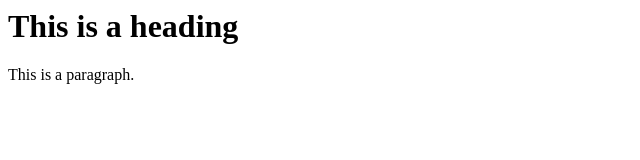
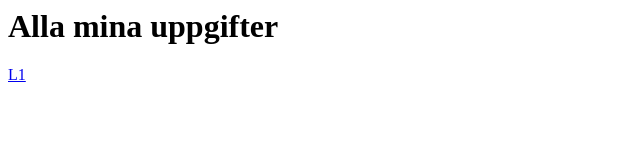
Before and after one commit to ca222ps/wt2labbar, a plain HTML site: page index.html in a window 1280 px wide. Shown: the whole page, without its empty margins (0-640 px from the left). Drawn offline with Linux system fonts and the light colour scheme.

Commit message:
letsgoooo

```diff
--- a/index.html
+++ b/index.html
@@ -3,15 +3,15 @@
 <style>
 body {
 
-    <a href="/Users/claudiag/Downloads/wt2labbar/L1/index.html">L1</a>
+
 
 }
 </style>
 </head>
 <body>
 
-<h1>This is a heading</h1>
-<p>This is a paragraph.</p>
+<h1>Alla mina uppgifter</h1>
+<p><a href="/Users/claudiag/Downloads/wt2labbar/L1/index.html">L1</a></p>
 
 </body>
 </html>
```
